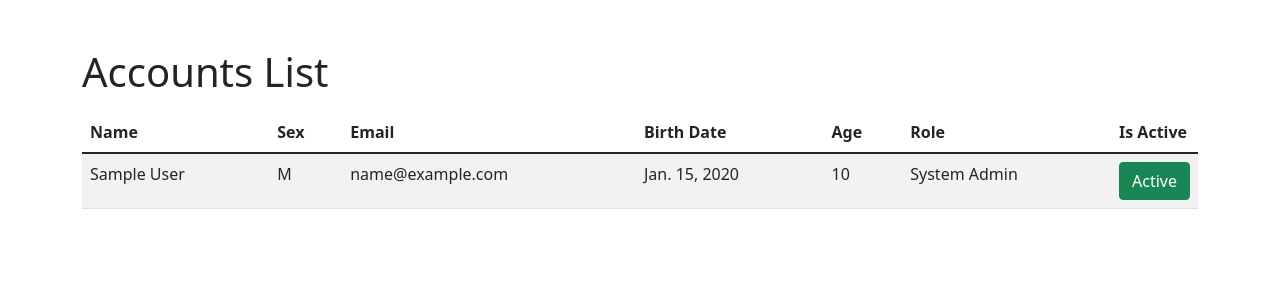
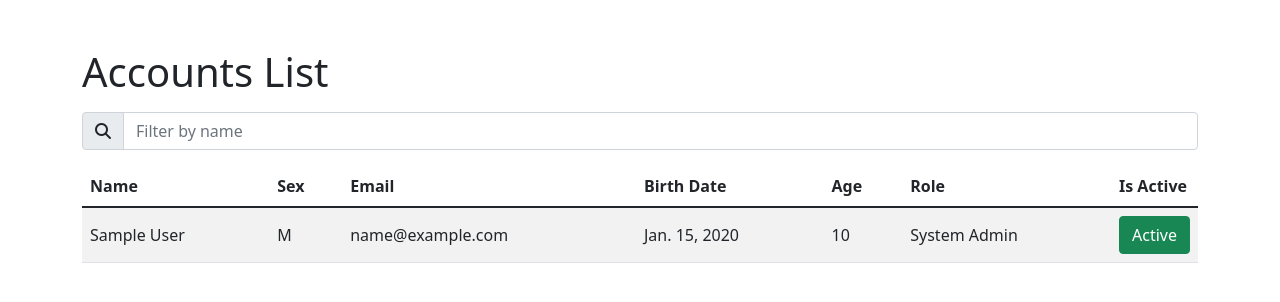
Before and after one commit to aragahan/HI-191, a Django app: page /accounts/ in a window 1280 px wide. Shown: the part 56-358 px from the top of the page. Run offline with Django 3.2, Linux system fonts and the light colour scheme; tables that the repository leaves empty hold one stand-in row (values such as "Sample post"); parts of the project's set-up code (start-up, migrations or seed data) failed here and were passed over; some libraries are stand-ins or nearby versions.

Commit message:
Add search for accounts and account requests

```diff
--- a/main/decorators.py
+++ b/main/decorators.py
@@ -6,7 +6,10 @@ def unauthenticated_user(view_func):
         if request.user.is_authenticated:
             if request.user.role == "SA":
                 return redirect("/account_requests/")
-            return redirect("")
+            elif request.user.role == "PH":
+                return redirect("")
+            else:
+                return redirect("")
         else:
             return view_func(request, *args, **kwargs)
 
--- a/main/templates/main/accounts.html
+++ b/main/templates/main/accounts.html
@@ -14,9 +14,15 @@
 	<div class="row">
 		<div class="col">
 			<h1>Accounts List</h1>
+			<div class="input-group my-3">
+				<span class="input-group-text">
+					<i class="fa-solid fa-magnifying-glass"></i>
+				</span>
+				<input id="filter" class="form-control" type="text" placeholder="Filter by name" onkeyup="search()">
+			</div>
 			<table class="table table-striped table-hover my-3 rounded-3">
 				<thead>
-					<tr class="align-middle">
+					<tr>
 						<th scope="col">Name</th>
 						<th scope="col">Sex</th>
 						<th scope="col">Email</th>
@@ -28,8 +34,8 @@
 				</thead>
 				<tbody>
 					{% for account in accounts_list %}
-						<tr>
-							<td>{{account.first_name}} {{account.last_name}}</td>
+						<tr name="results" class="align-middle">
+							<td name="accountname">{{account.first_name}} {{account.last_name}}</td>
 							<td>{{account.sex}}</td>
 							<td>{{account.email}}</td>
 							<td>{{account.birthdate}}</td>
@@ -48,4 +54,21 @@
 		</div>
 	</div>
 </div>
+<script>
+    function search() {
+        console.log(document.querySelector("#filter").value)
+        let filter = document.getElementById("filter").value.toUpperCase();
+        let results = document.getElementsByName("results");
+		if (results.length !== null) {
+			for (let i=0; i<(results.length); i++) {
+				let name = results[i].querySelector("[name=accountname]").innerText;
+				if (name.toUpperCase().includes(filter)){
+					results[i].style.display = "";
+				} else {
+					results[i].style.display = "none";
+				}
+			}
+		}
+    }
+</script>
 {% endblock content %}
```
Also changed, not shown: main/templates/main/account_requests.html (+25 -2 lines).
